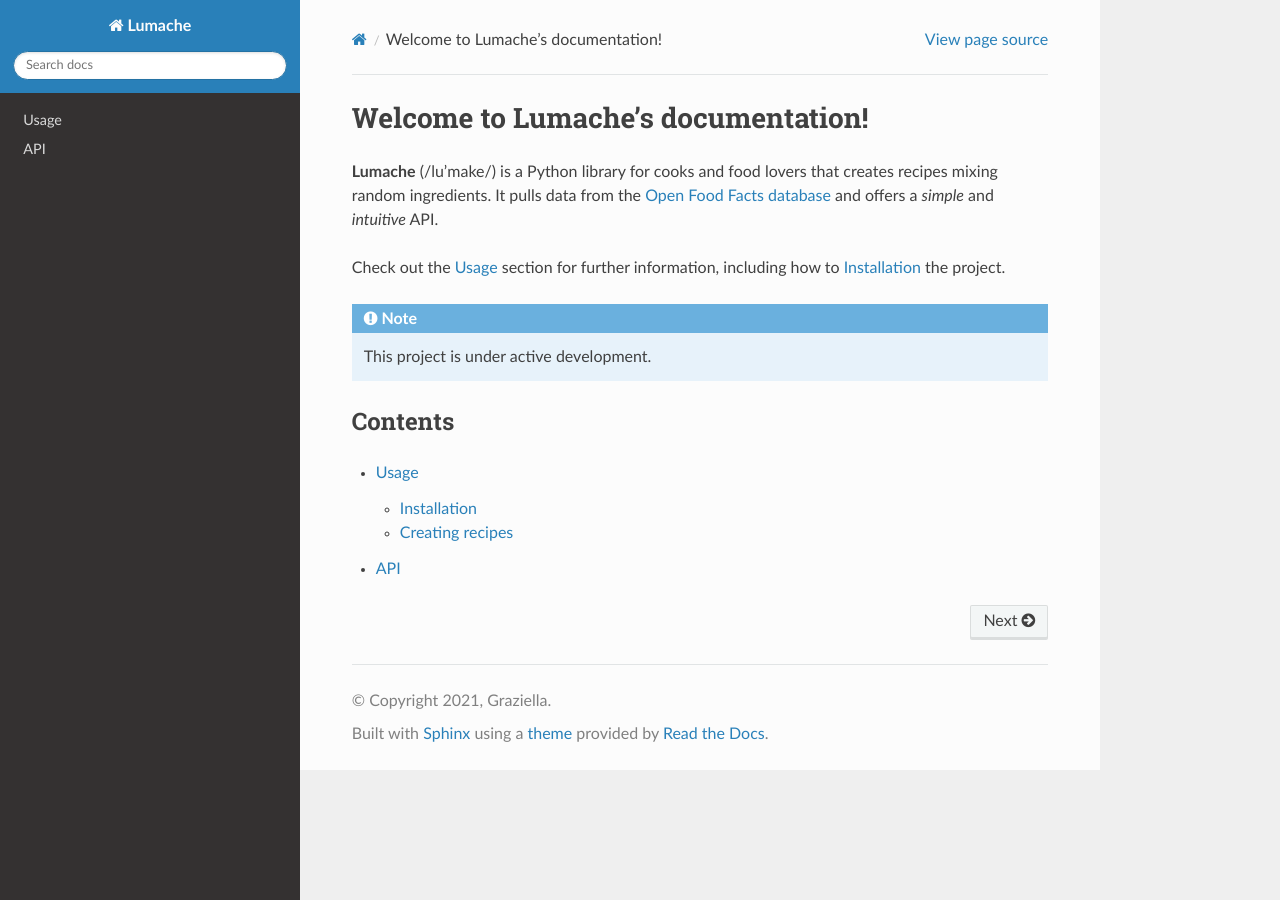
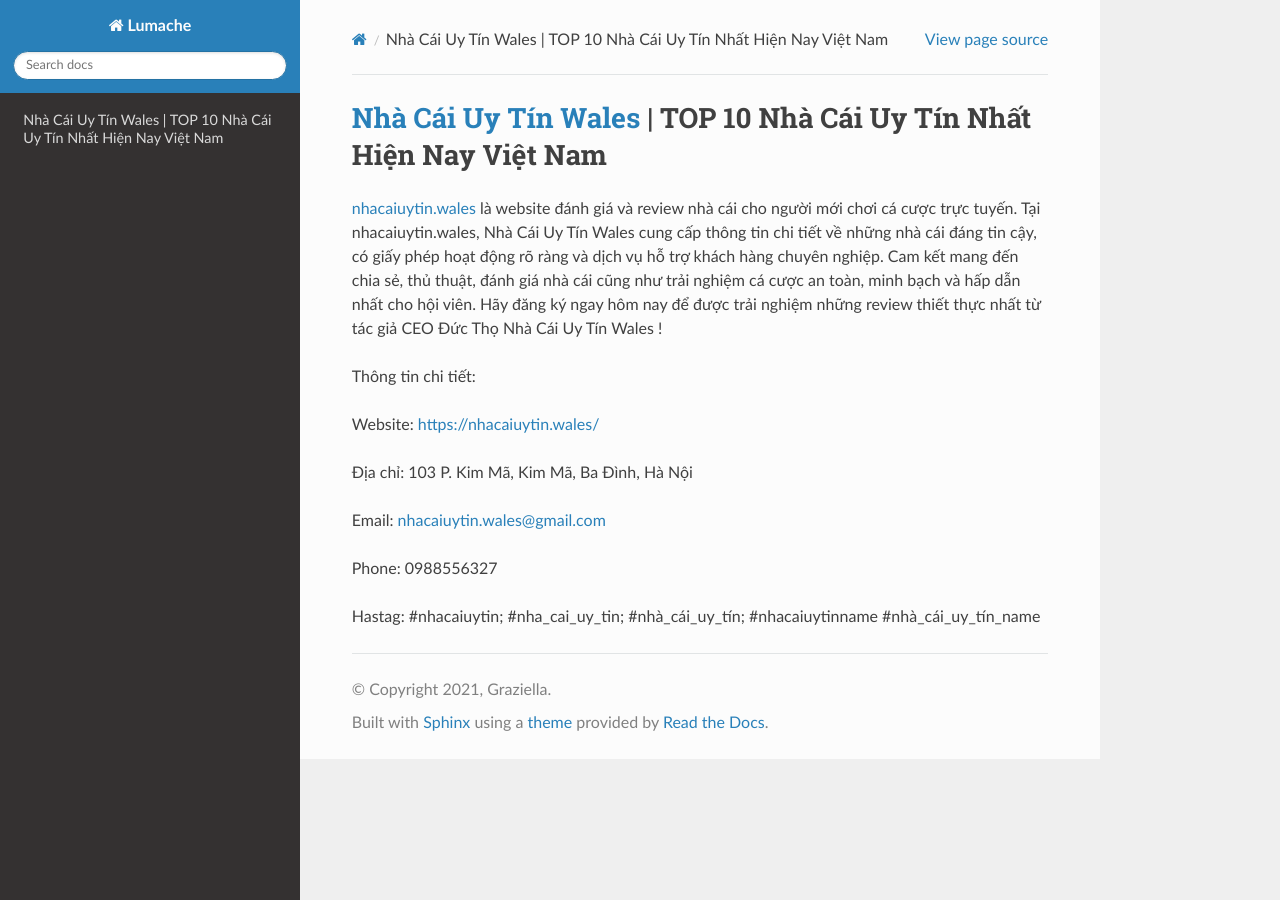
Before and after one commit to antonniotrombeta/nhacaiuytinwales, a Sphinx documentation site: the page built from docs/source/index.rst, in a window 1280 px wide. Built offline with Sphinx 7.4.7 and the Read the Docs theme 3.1.0, drawn with Linux system fonts in a browser that asks for light colours.

Commit message:
Update index.rst

```diff
--- a/docs/source/index.rst
+++ b/docs/source/index.rst
@@ -1,22 +1,16 @@
-Welcome to Lumache's documentation!
+`Nhà Cái Uy Tín Wales <https://nhacaiuytin.wales/>`_ | TOP 10 Nhà Cái Uy Tín Nhất Hiện Nay Việt Nam
 ===================================
 
-**Lumache** (/lu'make/) is a Python library for cooks and food lovers
-that creates recipes mixing random ingredients.
-It pulls data from the `Open Food Facts database <https://world.openfoodfacts.org/>`_
-and offers a *simple* and *intuitive* API.
+`nhacaiuytin.wales <https://nhacaiuytin.wales/>`_ là website đánh giá và review nhà cái cho người mới chơi cá cược trực tuyến. Tại nhacaiuytin.wales, Nhà Cái Uy Tín Wales cung cấp thông tin chi tiết về những nhà cái đáng tin cậy, có giấy phép hoạt động rõ ràng và dịch vụ hỗ trợ khách hàng chuyên nghiệp. Cam kết mang đến chia sẻ, thủ thuật, đánh giá nhà cái cũng như trải nghiệm cá cược an toàn, minh bạch và hấp dẫn nhất cho hội viên. Hãy đăng ký ngay hôm nay để được trải nghiệm những review thiết thực nhất từ tác giả CEO Đức Thọ Nhà Cái Uy Tín Wales !
 
-Check out the :doc:`usage` section for further information, including
-how to :ref:`installation` the project.
+Thông tin chi tiết:
 
-.. note::
+Website: https://nhacaiuytin.wales/
 
-   This project is under active development.
+Địa chỉ: 103 P. Kim Mã, Kim Mã, Ba Đình, Hà Nội
 
-Contents
---------
+Email: nhacaiuytin.wales@gmail.com
 
-.. toctree::
+Phone: 0988556327
 
-   usage
-   api
+Hastag: #nhacaiuytin; #nha_cai_uy_tin; #nhà_cái_uy_tín; #nhacaiuytinname #nhà_cái_uy_tín_name
```
